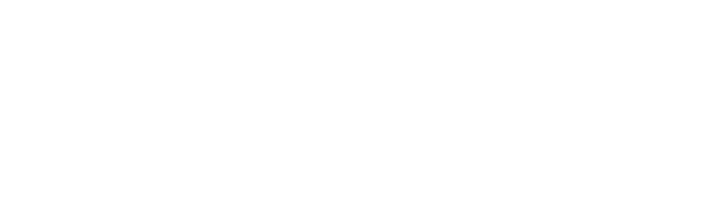
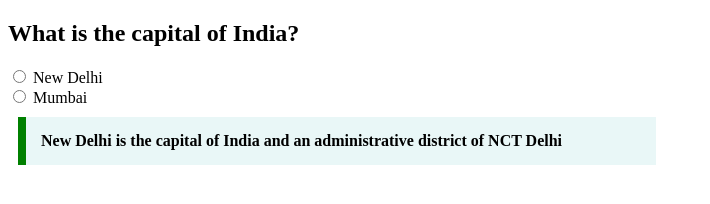
Before and after one commit to acciojob/trivia-Payalbh20, a website: page main.html in a window 1280 px wide. Shown: the whole page, without its empty margins (0-710 px from the left). Drawn offline with Linux system fonts and the light colour scheme.

Commit message:
completed the code

```diff
--- a/main.html
+++ b/main.html
@@ -8,6 +8,17 @@
 
 <body>
 	<!-- the entire body must be written by student -->
+	<div>
+		<h2>What is the capital of India?</h2><!--heading -->
+        <input type="radio" name="city" id="city" value="New Delhi" required><!--ratio button is use -->
+		<label for="">New Delhi</label><br>
+        <input type="radio" name="city" id="city" value="Mumbai" required>
+		<label for="">Mumbai</label><br>
+		<blockquote cite="https://en.wikipedia.org/wiki/New_Delhi">
+			New Delhi is the capital of India and an administrative district of NCT Delhi
+		</blockquote>
+		<!-- <p>New Delhi is the capital of India and an administrative district of NCT Delhi</p> -->
+	</div>
     <script type="text/javascript" src="./script.js">
 </script>
 
--- a/styles.css
+++ b/styles.css
@@ -1,2 +1,10 @@
-
+blockquote {
+    display: block;
+    max-width: 600px;
+    margin: 10px;
+    padding: 15px;
+    border-left: 8px solid green;
+    background-color: #e9f7f7;
+    font-weight: bold;
+  }
 /* Your CSS Code here. */
```
